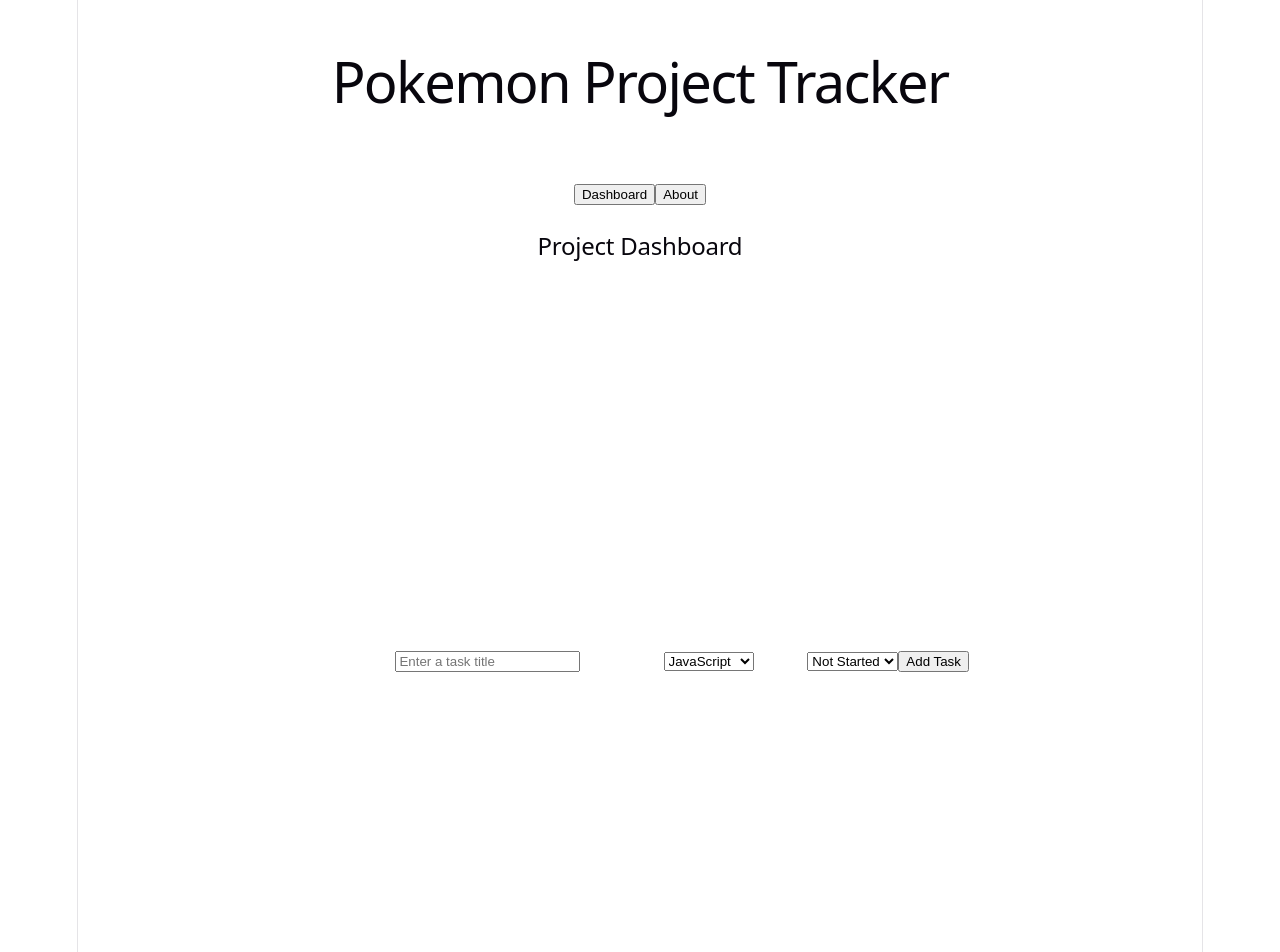
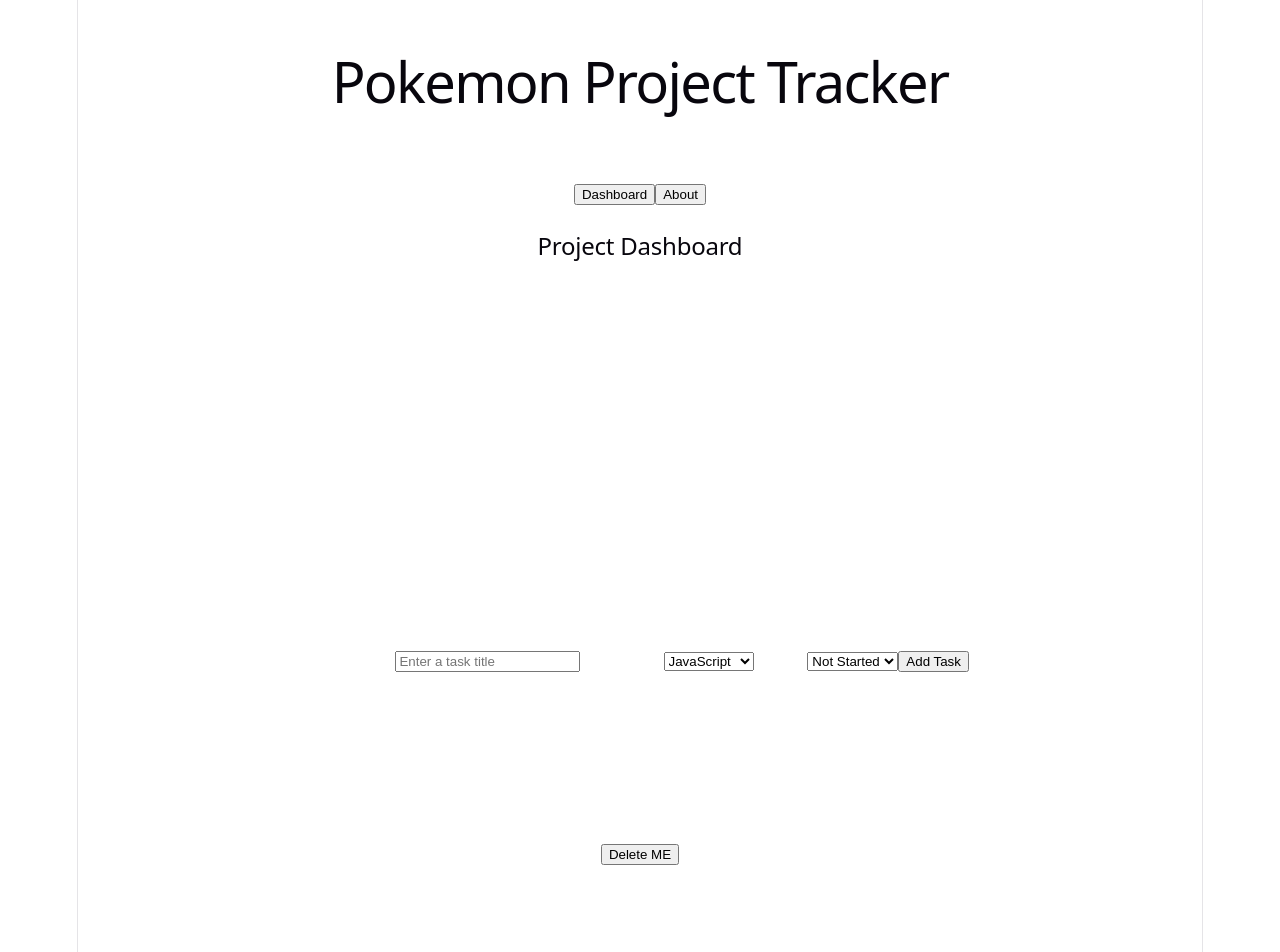
Before and after one commit to oxxtazxxo/Pokemon-Project-Tracker-AS3, a React (Vite) app: page / in a window 1280 px wide. Shown: the top 952 px of the page. Built offline with nearby package versions, Linux system fonts and the light colour scheme.

Commit message:
add delete task functionality across app components
needed to be able to add tasks AND delete tasks

```diff
--- a/src/App.jsx
+++ b/src/App.jsx
@@ -48,6 +48,10 @@
     setTasks([...tasks, newTask]);
   };
 
+  const deleteTask = (taskId) => {
+    setTasks(tasks.filter((task) => task.id !== taskId));
+  };
+
   return(
     <div className="app">
       {/* Header component shows the app title and intro blahblah */}
@@ -58,7 +62,10 @@
 
       {/* if view === "dashboard", then shows dashboardview, if not, show aboutview */}
       {view === "dashboard" ? (
-        <DashboardView tasks={tasks} addTask={addTask}/>
+        <DashboardView
+        tasks={tasks}
+        addTask={addTask}
+        deleteTask={deleteTask}/>
       ) : (
         <AboutView />
       )}
--- a/src/components/DashboardView.jsx
+++ b/src/components/DashboardView.jsx
@@ -2,7 +2,7 @@
 import TaskList from "./TaskList";
 import TaskForm from "./TaskForm";
 
-function DashboardView({ tasks, addTask})
+function DashboardView({ tasks, addTask, deleteTask})
 {
     return(
         <section className="dashboard-view">
@@ -16,7 +16,7 @@
             <TaskForm addTask={addTask}/>
 
             {/* task list section */}
-            <TaskList tasks={tasks}/>
+            <TaskList tasks={tasks} deleteTask={deleteTask}/>
 
             {/* Temporary task preview. Used for testing purposes! */}
             {/*<ul>
--- a/src/components/TaskCard.jsx
+++ b/src/components/TaskCard.jsx
@@ -1,4 +1,4 @@
-function TaskCard({task}){
+function TaskCard({task, deleteTask}){
     return(
         <article className="task-card">
             {/* shows the task title */}
@@ -9,6 +9,9 @@
 
             {/* shows the task status */}
             <p>Status: {task.status}</p>
+
+            {/* delete button removes this task by its id */}
+            <button onClick={() => deleteTask(task.id)}>Delete ME</button>
         </article>
     );
 }
--- a/src/components/TaskList.jsx
+++ b/src/components/TaskList.jsx
@@ -1,6 +1,6 @@
 import TaskCard from "./TaskCard";
 
-function TaskList({tasks}){
+function TaskList({tasks, deleteTask}){
     return(
         <section className="task-list">
             {/* section title for the task list */}
@@ -9,7 +9,7 @@
             {/* map goes through each tasks and makes one Taskcard for it :3 */}
             <div className="task-grid">
                 {tasks.map((task) => (
-                    <TaskCard key={task.id} task={task} />
+                    <TaskCard key={task.id} task={task} deleteTask={deleteTask}/>
                 ))}
             </div>
         </section>
```
